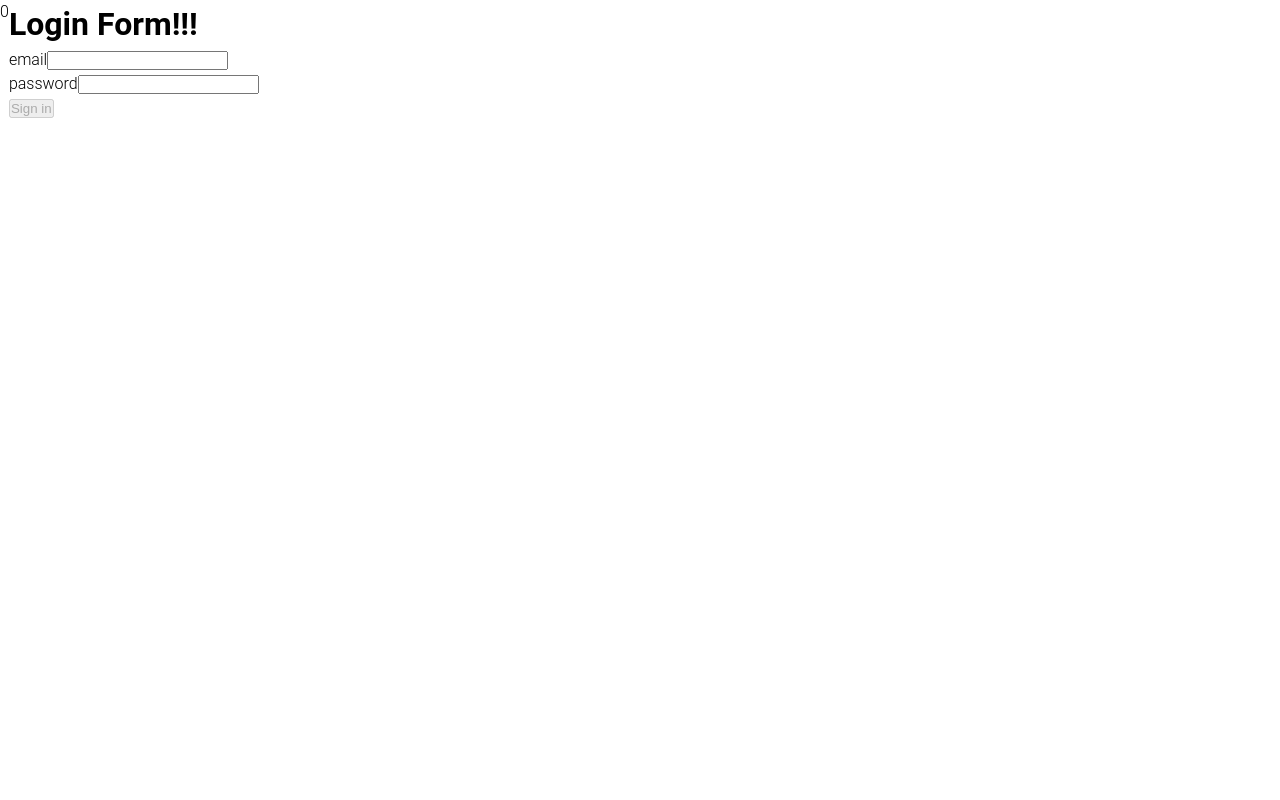
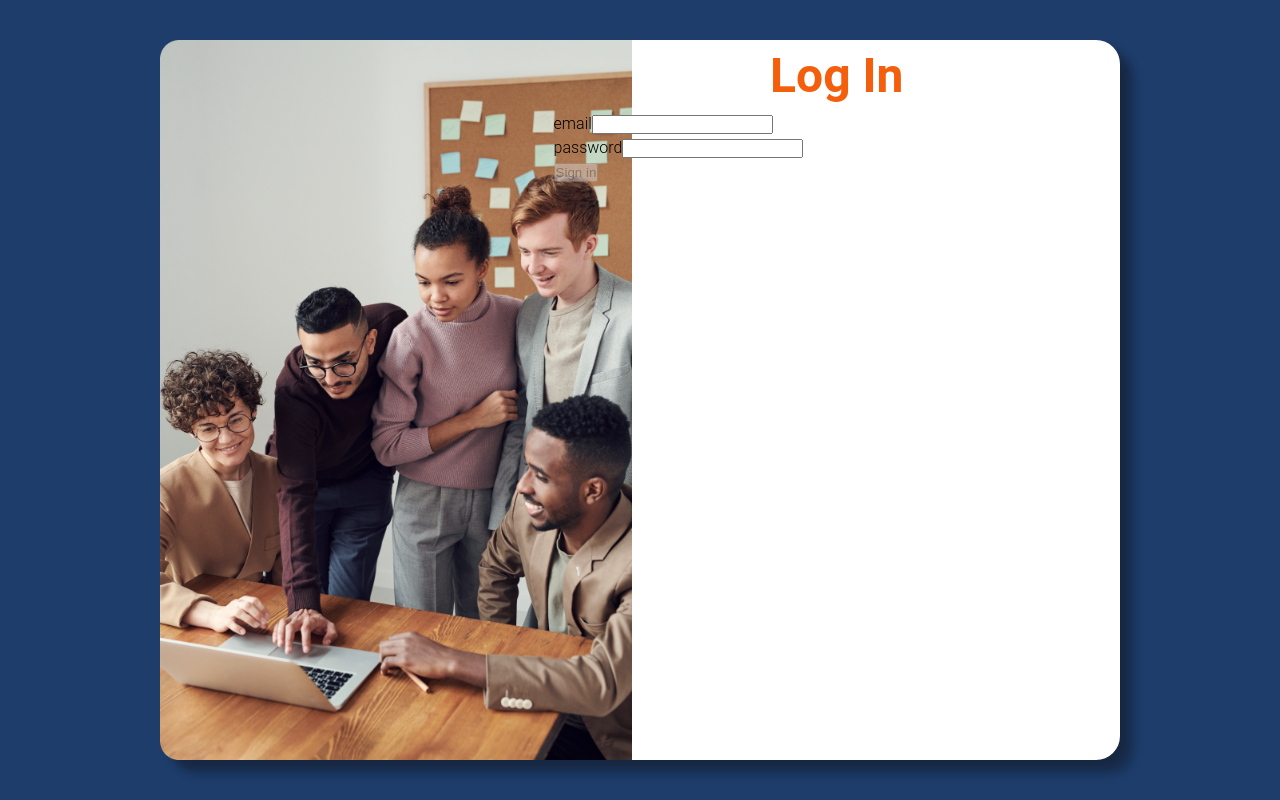
Before and after one commit to TomerCnaan/Plandy-client, a React (Create React App) app: page /login in a window 1280 px wide. Built offline with nearby package versions, Linux system fonts and the light colour scheme; no server answers.

Commit message:
added form styles

```diff
--- a/src/App.jsx
+++ b/src/App.jsx
@@ -47,16 +47,13 @@ function App() {
 		// TODO: add user to redux store
 	});
 
-	const user = 0; //remove this after adding redux functionality
+	const user = false; //remove this after adding redux functionality
 	return (
 		<Fragment>
 			<AppWrapper>
 				<ToastContainer />
-				{user && (
 				<Surface>
-						<NavBar />
-					</Surface>
-				)}
+					{user && <NavBar />}
 					<Switch>
 						<Route path="/register" component={RegisterForm} />
 						<Route path="/login" component={LoginForm} />
@@ -72,6 +69,7 @@ function App() {
 						<Redirect to="/not-found" />
 					</Switch>
 					<GlobalStyle />
+				</Surface>
 			</AppWrapper>
 		</Fragment>
 	);
--- a/src/components/loginForm.jsx
+++ b/src/components/loginForm.jsx
@@ -7,6 +7,11 @@ import Joi from "joi-browser";
 // components
 import useForm from "./common/useForm";
 import auth from "../services/authService";
+import { blue } from "@material-ui/core/colors";
+
+// style
+import { FormWrapper, LeftBanner, RightContent, H1 } from "./style/form-style";
+import banner from "../images/form-banner.png";
 
 const INTITIAL_STATE = {
 	email: "",
@@ -36,14 +41,19 @@ const LoginForm = () => {
 
 	if (auth.getCurrentUser()) return <Redirect to="/" />;
 	return (
-		<div>
-			<h1> Login Form!!!</h1>
-			<form onSubmit={handleSubmit} noValidate>
-				{renderInput("email", "Email")}
-				{renderInput("password", "Password", "password")}
-				{renderButton("Sign in")}
-			</form>
-		</div>
+		<FormWrapper>
+			<LeftBanner>
+				<img src={banner} />
+			</LeftBanner>
+			<RightContent>
+				<H1>Log In</H1>
+				<form onSubmit={handleSubmit} noValidate>
+					{renderInput("email", "Email")}
+					{renderInput("password", "Password", "password")}
+					{renderButton("Sign in")}
+				</form>
+			</RightContent>
+		</FormWrapper>
 	);
 };
 
--- /dev/null
+++ b/src/components/style/form-style.js
@@ -0,0 +1,44 @@
+import styled from "styled-components";
+
+export const FormWrapper = styled.div`
+	position: absolute;
+	display: flex;
+	width: 75%;
+	height: 90%;
+	left: 50%;
+	transform: translate(-50%, 0);
+	align-self: center;
+	background-color: white;
+	border-radius: 24px 24px 24px 24px;
+	box-shadow: 9px 9px 8px rgba(23, 23, 27, 0.36),
+		15px 15px 10px rgba(0, 0, 0, 0.17);
+`;
+
+export const LeftBanner = styled.div`
+	position: relative;
+	display: flex;
+	height: 100%;
+	width: 41%;
+	top: 0;
+	left: 0;
+
+	border-radius: 24px 0px 0px 24px;
+`;
+
+export const RightContent = styled.div`
+	position: relative;
+	display: flex;
+	flex-direction: column;
+
+	height: 100%;
+	width: 59%;
+	top: 0;
+	right: 0;
+`;
+
+export const H1 = styled.h1`
+	color: #f35f0c;
+	font-size: 48px;
+	text-align: center;
+	font-weight: 600;
+`;
```
Also changed, not shown: src/components/style/formStyles.css (deleted), src/images/form-banner.png (added), 1 other file (tests, documents, lock files or other folders). Lines whose indentation alone changed are shown as unchanged.
